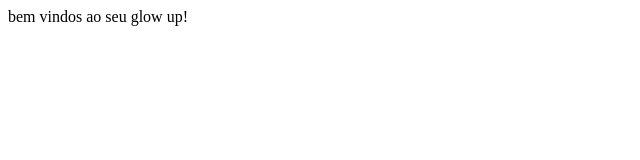
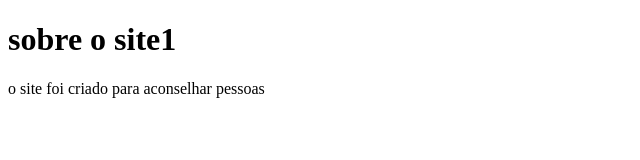
Before and after one commit to sturnkk/site-escola, a plain HTML site: page saturno.html in a window 1280 px wide. Shown: the whole page, without its empty margins (0-640 px from the left). Drawn offline with Linux system fonts and the light colour scheme.

Commit message:
Add files via upload

```diff
--- a/saturno.html
+++ b/saturno.html
@@ -4,9 +4,9 @@
    <meta charset="UTF-8">
    <meta http-equiv="X-UA-Compatible" content="IE=edge">
    <meta name="viewport" content="width=device-width, initial-scale=1.0">
-   <title>autocuidado para menines!</title>
+   <title>dicas que vão ajudar o seus estudos</title>
 </head>
 <body>
-   bem vindos ao seu glow up!
+   <h1> sobre o site1</h1>
+   <p> o site foi criado para aconselhar pessoas</p>
 </body>
-</html>
```
